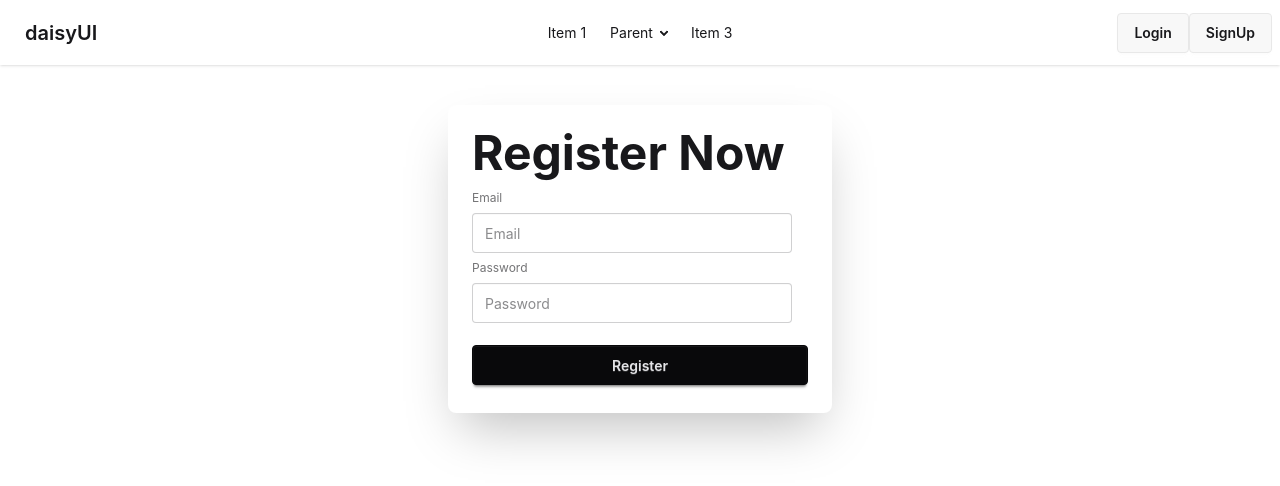
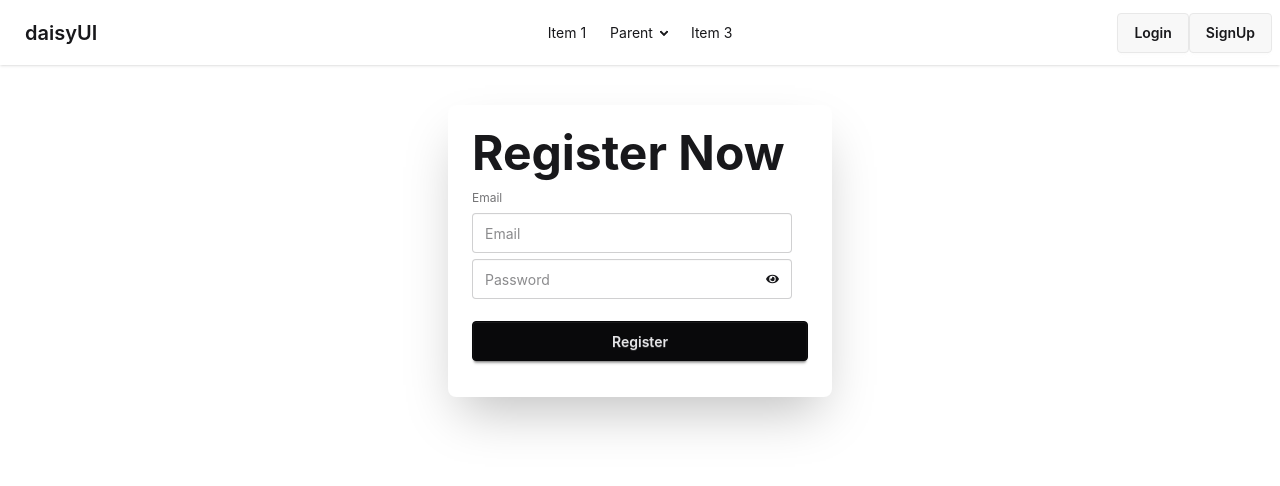
Before and after one commit to SojibDas1015/Email-Password-Authentication-Login-Form, a React (Vite) app: page /signup in a window 1280 px wide. Shown: the top 486 px of the page. Built offline with nearby package versions, Linux system fonts and the light colour scheme.

Commit message:
register email and password

```diff
--- a/package.json
+++ b/package.json
@@ -11,6 +11,7 @@
   },
   "dependencies": {
     "@tailwindcss/vite": "^4.2.2",
+    "firebase": "^12.11.0",
     "react": "^19.2.4",
     "react-dom": "^19.2.4",
     "react-icons": "^5.6.0",
--- a/src/Pages/SignUp/SignUp.jsx
+++ b/src/Pages/SignUp/SignUp.jsx
@@ -1,18 +1,62 @@
-import React from 'react';
+import { createUserWithEmailAndPassword } from 'firebase/auth';
+import React, { useState } from 'react';
+import { auth } from '../../Firebase/firebase.init';
+import { FaEye } from "react-icons/fa";
+
 
 const SignUp = () => {
+    const [errorMassage, setErrorMassage] = useState('');
+    const [success, setSuccess] = useState(false)
+    const handleForm = (event) => {
+        event.preventDefault()
+        const email = event.target.email.value;
+        const password = event.target.password.value
+        setSuccess(false)
+        console.log(email, password)
+        setErrorMassage('')
+        createUserWithEmailAndPassword(auth, email, password)
+            .then(result => {
+                console.log(result)
+                setSuccess(true)
+            })
+            .catch(error => {
+                console.log(error)
+                setErrorMassage(error.message)
+            })
+    }
+
     return (
 
         <div className="card bg-base-100 w-full mx-auto max-w-sm shrink-0 shadow-2xl mt-10">
             <div className="card-body">
-            <h1 className="text-5xl font-bold">Register Now</h1>
-                <fieldset className="fieldset">
+                <h1 className="text-5xl font-bold">Register Now</h1>
+                <form onSubmit={handleForm} className="fieldset">
                     <label className="label">Email</label>
-                    <input type="email" className="input" placeholder="Email" />
-                    <label className="label">Password</label>
-                    <input type="password" className="input" placeholder="Password" />
+                    <input type="email" name='email' className="input" placeholder="Email" />
+                    <label className="input validator">
+
+                        <input
+                            type="password"
+                            name='password'
+                            required
+                            placeholder="Password"
+                            minLength="8"
+                            pattern="(?=.*\d)(?=.*[a-z])(?=.*[A-Z]).{8,}"
+                            title="Must be more than 8 characters, including number, lowercase letter, uppercase letter"
+                        />
+                        <FaEye />
+
+                    </label>
+                    <p className="validator-hint hidden">
+                        Must be more than 8 characters, including
+                        <br />At least one number <br />At least one lowercase letter <br />At least one uppercase letter
+                    </p>
                     <button className="btn btn-neutral mt-4">Register</button>
-                </fieldset>
+                </form>
+                <p className='text-red-700'>{errorMassage}</p>
+                {
+                    success && <p className='text-green-700'>Successfully Registered</p>
+                }
             </div>
         </div>
     );
```
Also changed, not shown: src/Firebase/firebase.init.js (added), 1 other file (tests, documents, lock files or other folders).
